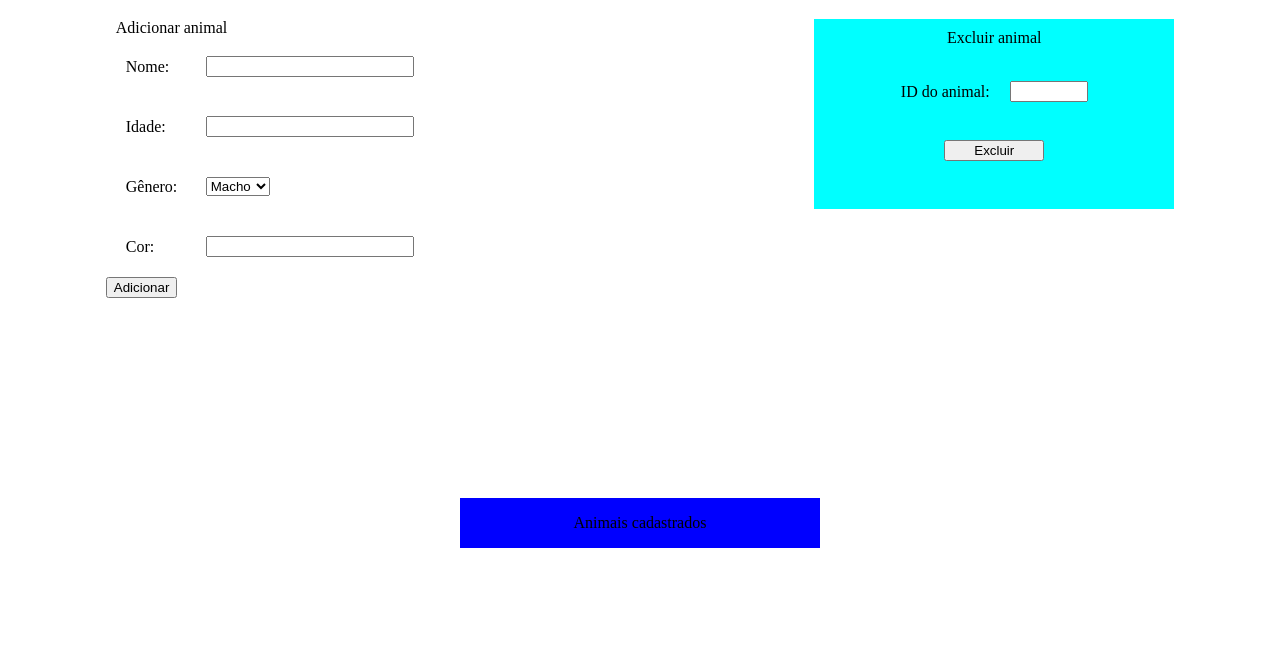
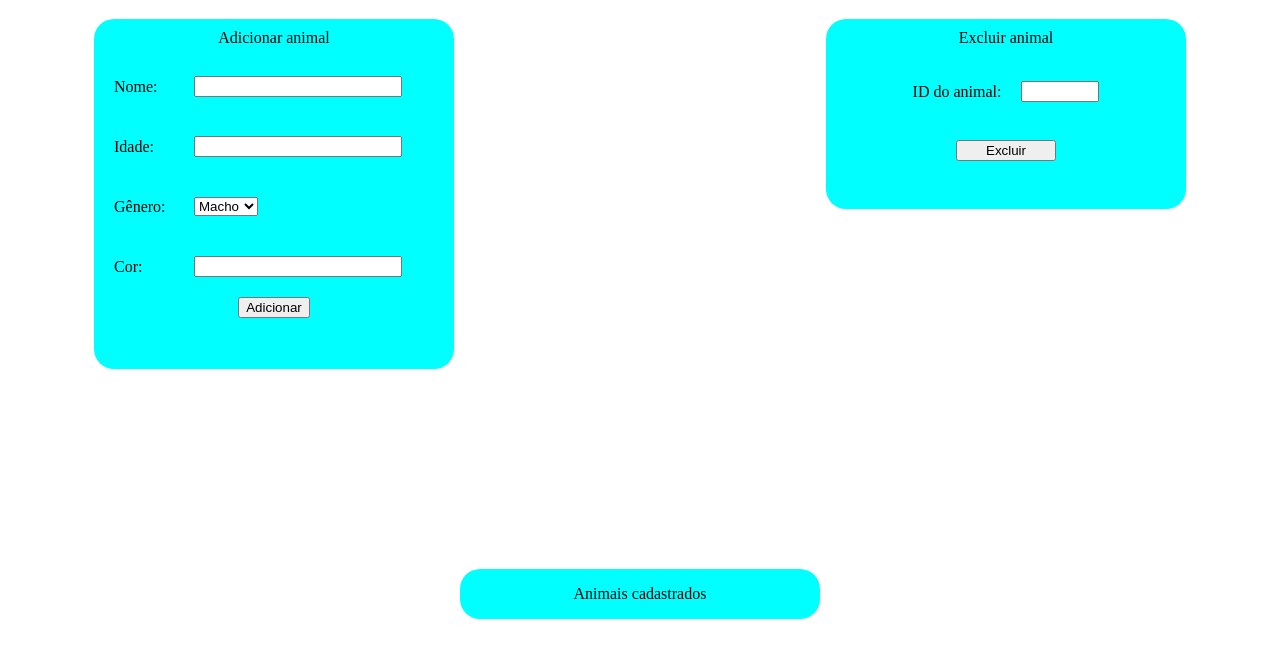
Before and after one commit to steven-dev8/app-animal, a plain HTML site: page public/index.html in a window 1280 px wide. Shown: the part 61-718 px from the top of the page. Drawn offline with nearby package versions, Linux system fonts and the light colour scheme; no server answers.

Commit message:
forms removed from CSS

```diff
--- a/public/style.css
+++ b/public/style.css
@@ -1,10 +1,10 @@
-form {
+.add_animal {
     display: flex;
     flex-direction: column;
     width: 360px;
     height: 350px;
     border-radius: 20px;
-    background-color: aqua;
+    background-color: #00ffff;
 }
 
 main {
@@ -44,8 +44,9 @@ h1 {
     }
 
 .listar_aniamis {
+    border-radius: 20px;
     width: 360px;
-    background-color: blue;
+    background-color: #00ffff;
 }
 
 .listar_aniamis p {
@@ -58,6 +59,7 @@ h1 {
     gap: 10px;
     width: 360px;
     height: 190px;
+    border-radius: 20px;
     background-color: aqua;
 }
 
```
